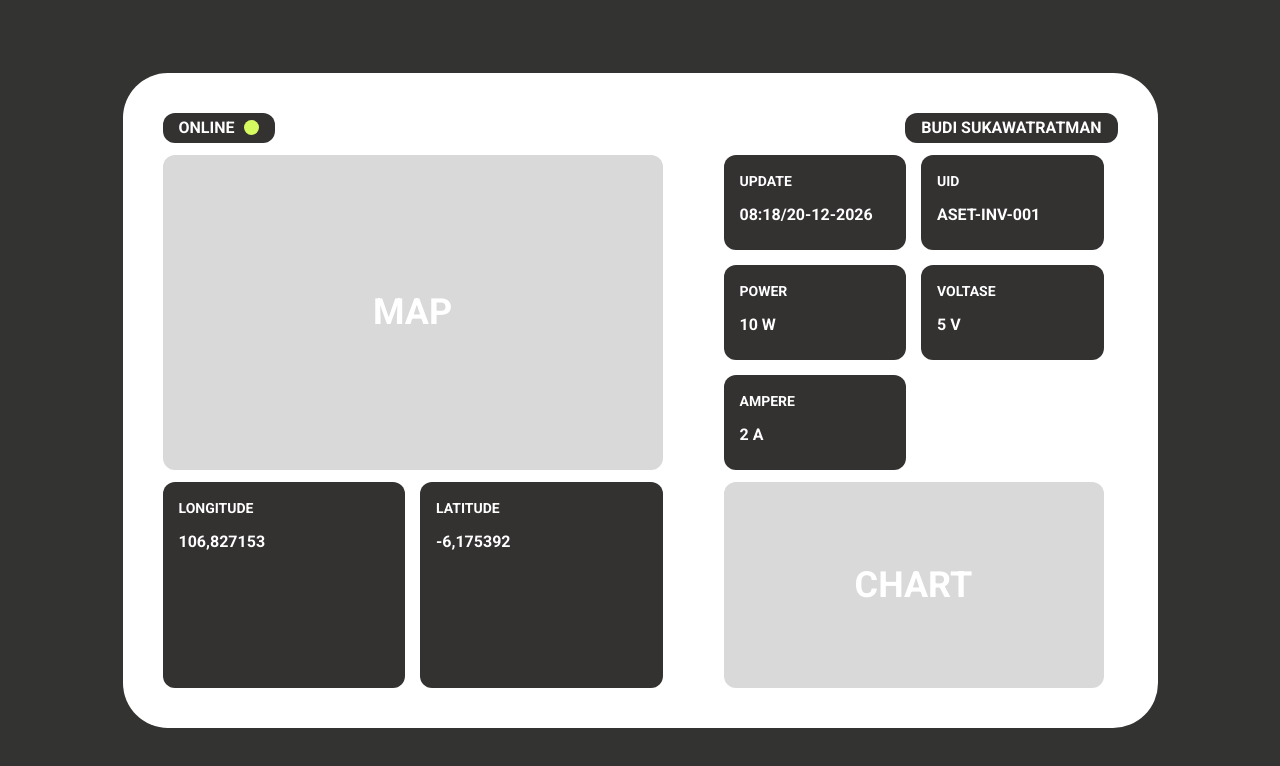
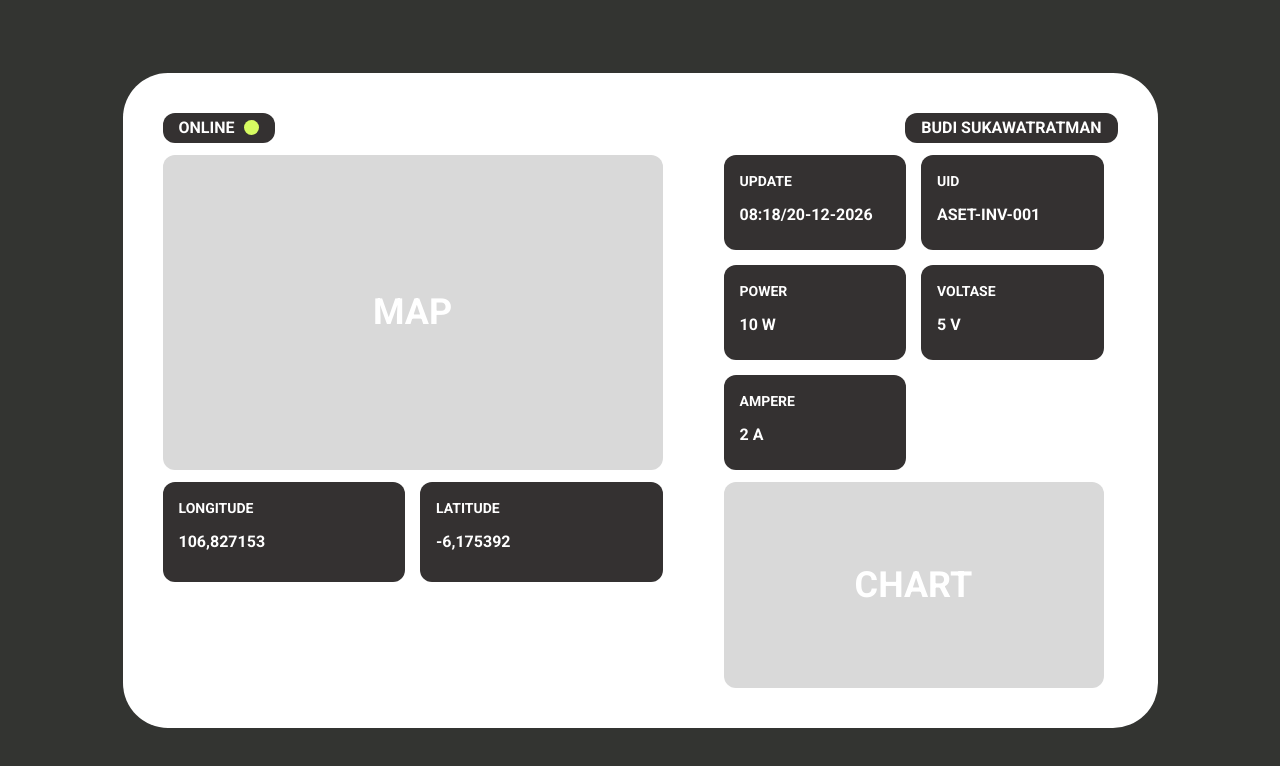
Before and after one commit to Budi2206/aset-dashboard-system-inv, a Next.js app: page / in a window 1280 px wide. Shown: the top 766 px of the page. Built offline with nearby package versions, Linux system fonts and the light colour scheme; no server answers.

Commit message:
Add sizing props to StatCard component for layout control

```diff
--- a/components/dashboard/asset-monitoring-dashboard.tsx
+++ b/components/dashboard/asset-monitoring-dashboard.tsx
@@ -19,9 +19,26 @@ function Pill({
   );
 }
 
-function StatCard({ label, value }: { label: string; value: string }) {
+function StatCard({
+  label,
+  value,
+  maxWidth,
+  height,
+}: {
+  label: string;
+  value: string;
+  maxWidth?: string;
+  height?: string;
+}) {
   return (
-    <div className="flex flex-col items-start gap-3 rounded-xl bg-[#343131] p-3 sm:p-4">
+    <div
+      className="flex flex-col items-start gap-3 rounded-xl bg-[#343131] p-3 sm:p-4"
+      style={{
+        ...(maxWidth && { maxWidth }),
+        ...(height && { height }),
+        ...(maxWidth || height ? { flexGrow: 0 } : {}),
+      }}
+    >
       <span className="text-xs font-bold text-white sm:text-sm">{label}</span>
       <span className="text-sm font-bold text-white sm:text-base">
         {value}
@@ -80,8 +97,8 @@ export function AssetMonitoringDashboard() {
 
           <div className="flex flex-col items-stretch gap-8 lg:flex-row lg:gap-[61px]">
             <div className="grid w-full grid-cols-2 gap-[15px] lg:w-[500px] lg:flex-shrink-0">
-              <StatCard label="LONGITUDE" value="106,827153" />
-              <StatCard label="LATITUDE" value="-6,175392" />
+              <StatCard label="LONGITUDE" value="106,827153" maxWidth="345px" height="100px" />
+              <StatCard label="LATITUDE" value="-6,175392" maxWidth="325px" height="100px" />
             </div>
             <div className="aspect-[380/206] w-full lg:w-[380px] lg:flex-shrink-0">
               <Placeholder label="CHART" />
```
